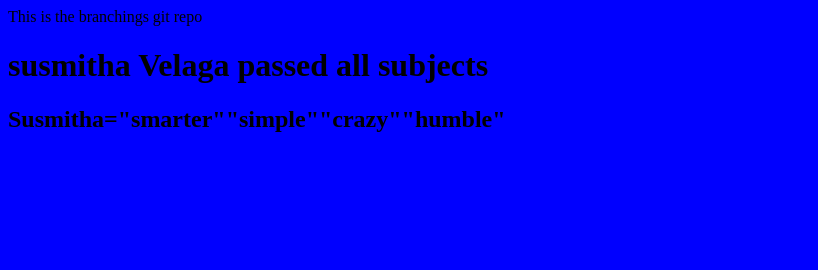
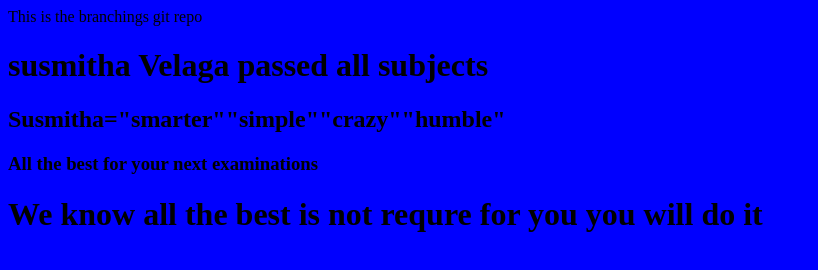
Before and after one commit to Susmitha-hub/branchingsgit, a plain HTML site: page index.html in a window 1280 px wide. Shown: the whole page, without its empty margins (0-818 px from the left). Drawn offline with Linux system fonts and the light colour scheme.

Commit message:
v4-releas-branchigs

```diff
--- a/index.html
+++ b/index.html
@@ -3,6 +3,8 @@
 	This is the branchings git repo
 	<h1>susmitha  Velaga passed all subjects</h1>
 	<h2>Susmitha="smarter""simple""crazy""humble"</h2>
+	<h3>All the best for your next examinations</h3>
+	<h1>We know all the best is not requre for you you will do it</h1>
 	</body>
 
 </html>
```
